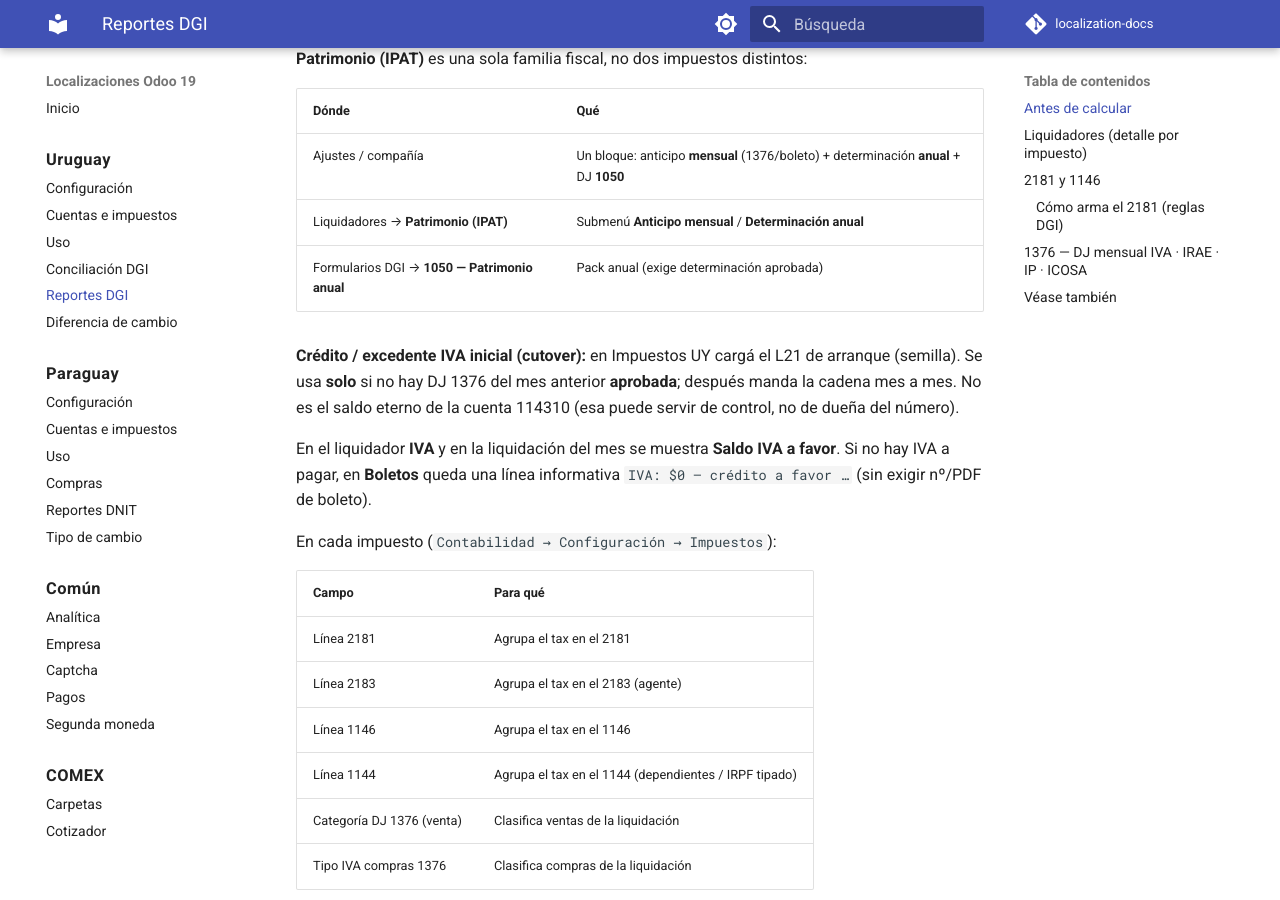
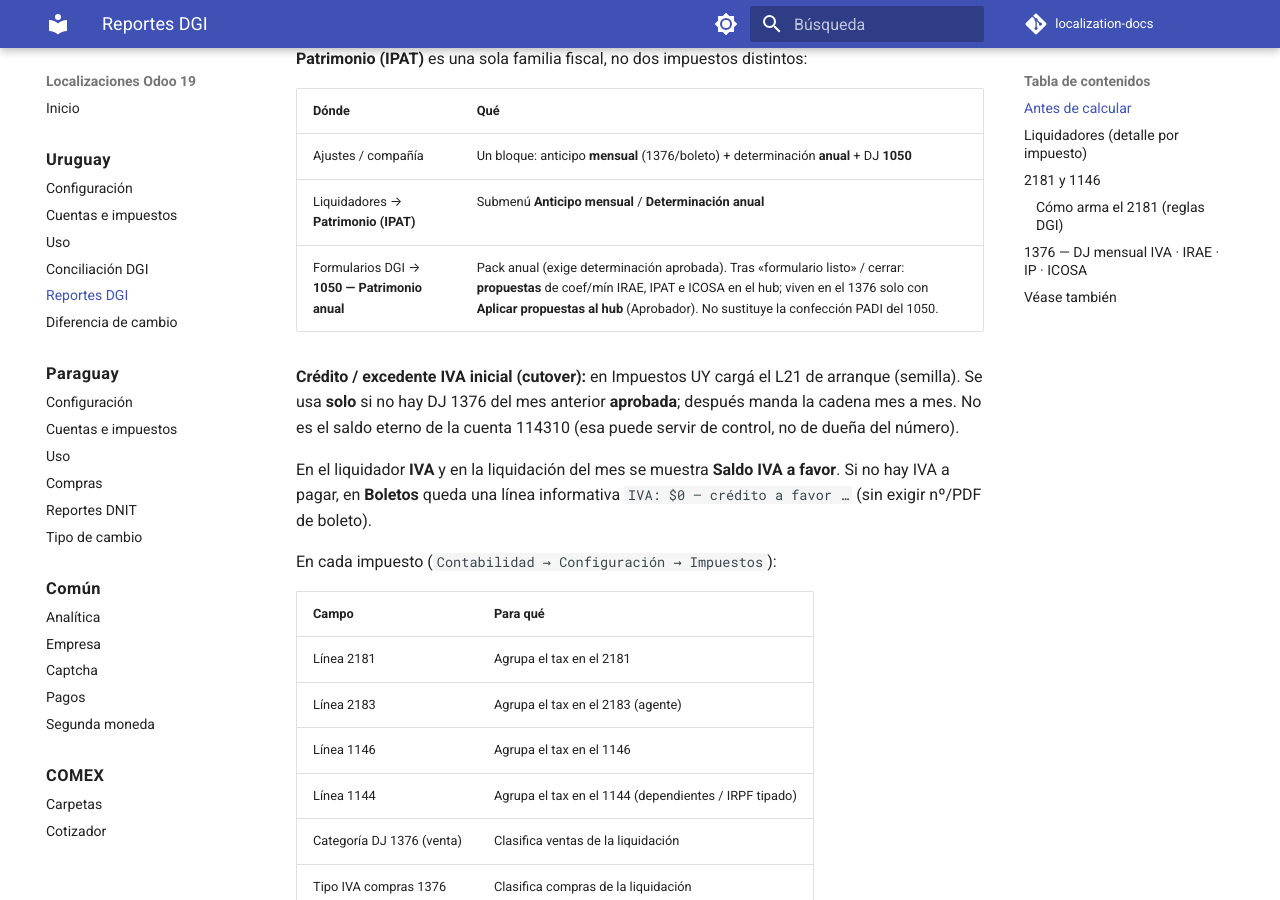
Before and after one commit to Pabloolano/localization-docs, an MkDocs documentation site: the page built from docs/uruguay/reportes.md, in a window 1280 px wide and 900 px high, scrolled down 1210 px. Built offline with MkDocs 1.6.1 and Material for MkDocs 9.7.7, drawn with Linux system fonts in a browser that asks for light colours; comment, search, counter and statistics services are not loaded.

Commit message:
docs(uy): 1050 propuestas de anticipos al hub
Documenta publicar propuestas y aplicar al hub (Aprobador).

Co-authored-by: Cursor <cursoragent@cursor.com>

```diff
--- a/docs/uruguay/reportes.md
+++ b/docs/uruguay/reportes.md
@@ -33,7 +33,7 @@ En `Contabilidad → Configuración → Ajustes` (compañía fiscal Uruguay), bl
 |-------|-----|
 | Ajustes / compañía | Un bloque: anticipo **mensual** (1376/boleto) + determinación **anual** + DJ **1050** |
 | Liquidadores → **Patrimonio (IPAT)** | Submenú **Anticipo mensual** / **Determinación anual** |
-| Formularios DGI → **1050 — Patrimonio anual** | Pack anual (exige determinación aprobada) |
+| Formularios DGI → **1050 — Patrimonio anual** | Pack anual (exige determinación aprobada). Tras «formulario listo» / cerrar: **propuestas** de coef/mín IRAE, IPAT e ICOSA en el hub; viven en el 1376 solo con **Aplicar propuestas al hub** (Aprobador). No sustituye la confección PADI del 1050. |
 
 **Crédito / excedente IVA inicial (cutover):** en Impuestos UY cargá el L21 de arranque (semilla). Se usa **solo** si no hay DJ 1376 del mes anterior **aprobada**; después manda la cadena mes a mes. No es el saldo eterno de la cuenta 114310 (esa puede servir de control, no de dueña del número).
 
```
